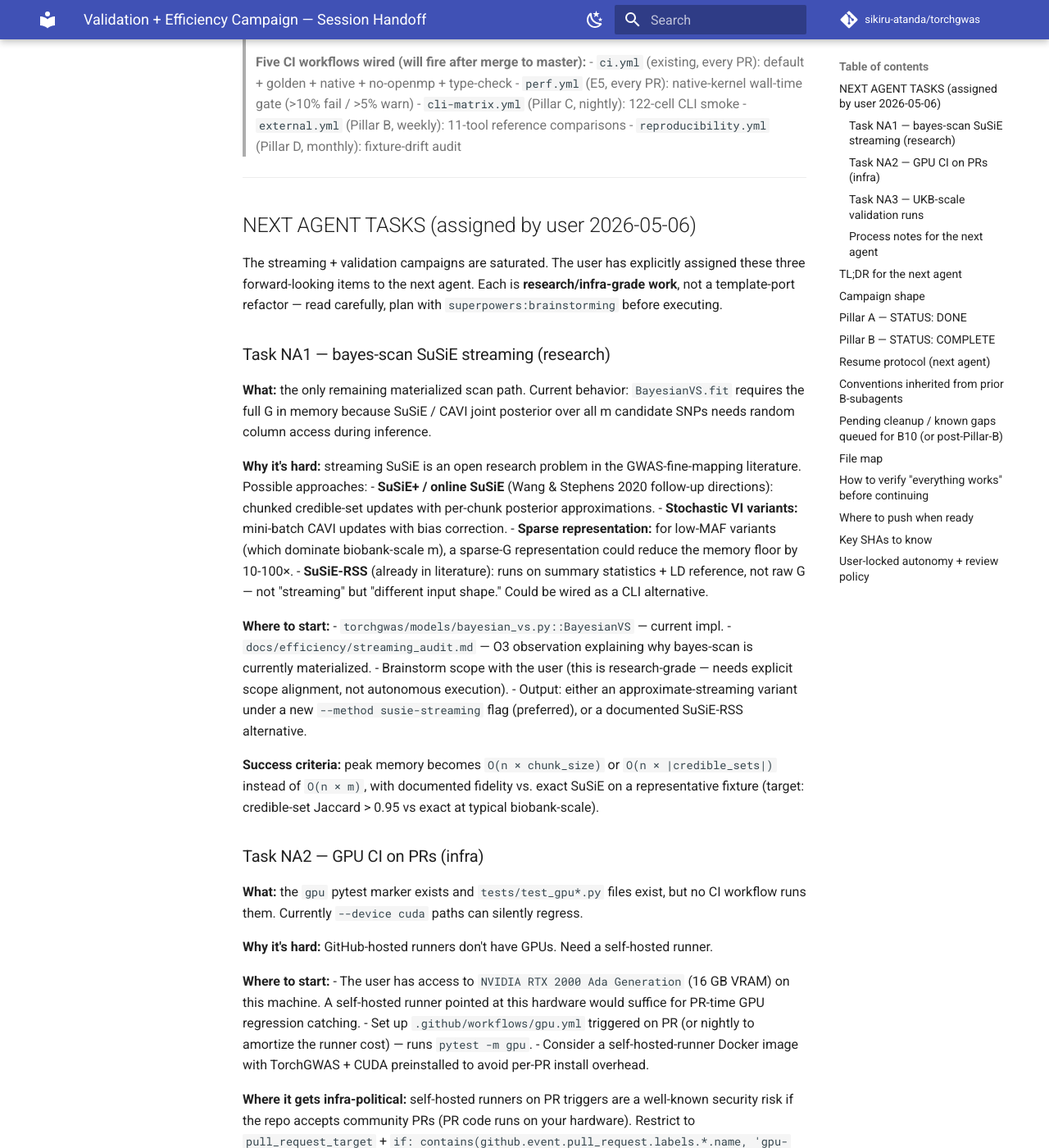
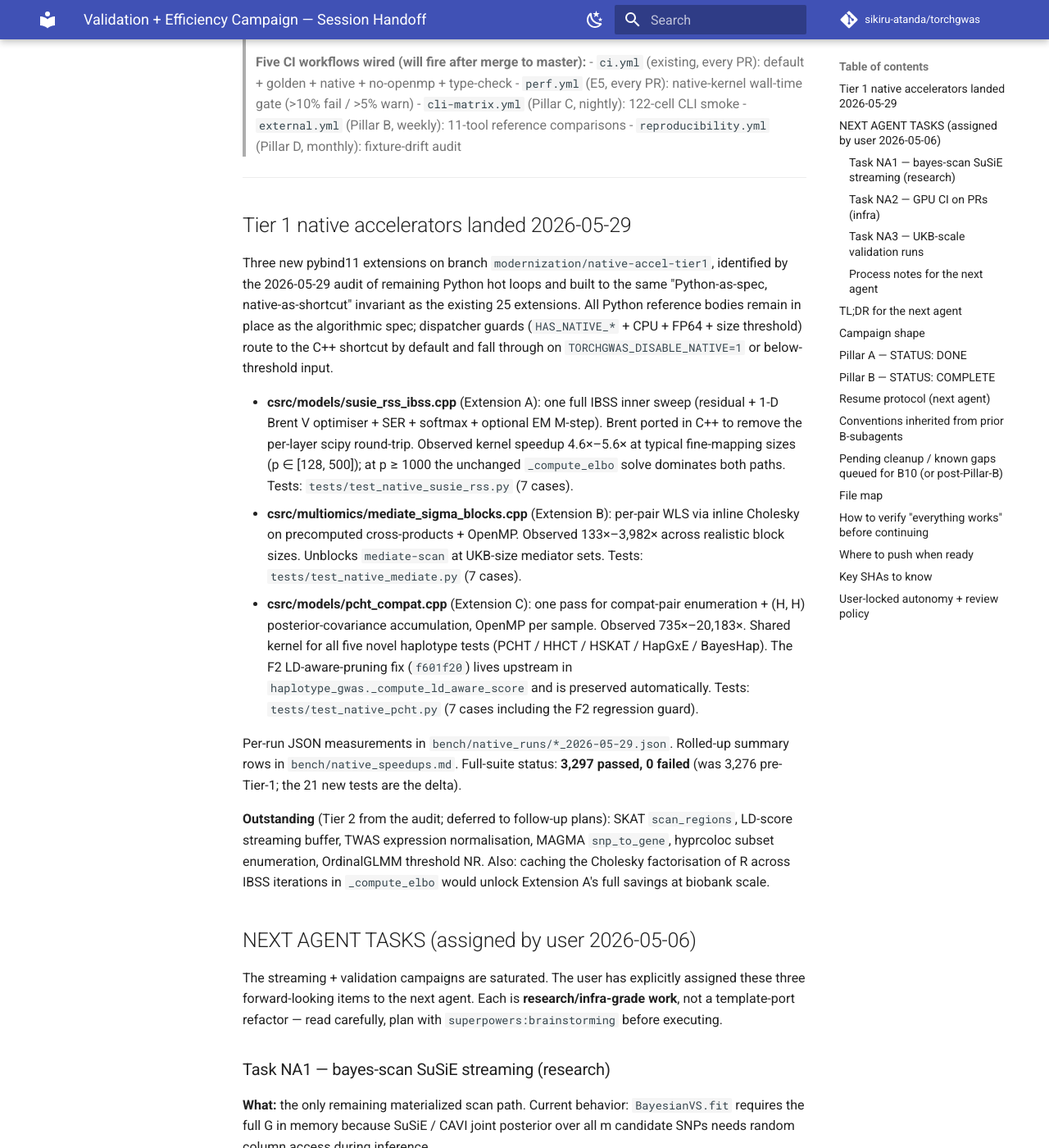
Before and after one commit to sikiru-atanda/torchgenomics, an MkDocs documentation site: the page built from docs/superpowers/SESSION_HANDOFF.md, in a window 1280 px wide and 1400 px high, scrolled down 1548 px. Shown: the whole window at 82% size. Built offline with MkDocs 1.6.1 and Material for MkDocs 9.7.7, drawn with Linux system fonts in a browser that asks for light colours; comment, search, counter and statistics services are not loaded.

Commit message:
Tier 1 native accelerators: SESSION_HANDOFF rollup
Adds "Tier 1 native accelerators landed 2026-05-29" paragraph
covering Extensions A (SuSiE-RSS IBSS), B (mediation σ_u/σ_v), and C
(PCHT compat-pair). Documents observed speedups, test files, F2
invariant preservation (PCHT), and ELBO bottleneck (SuSiE-RSS).

Raw per-run measurements live in bench/native_runs/*_2026-05-29.json;
the rolled-up bench/native_speedups.md is gitignored and regenerated
by bench/native_speedups.py.

Full-suite status: 3297 passed, 0 failed (was 3276 pre-Tier-1; the
21 new tests are the delta).

Co-Authored-By: Claude Opus 4.7 (1M context) <noreply@anthropic.com>

```diff
--- a/docs/superpowers/SESSION_HANDOFF.md
+++ b/docs/superpowers/SESSION_HANDOFF.md
@@ -48,6 +48,50 @@
 > - `reproducibility.yml` (Pillar D, monthly): fixture-drift audit
 
 ---
+
+## Tier 1 native accelerators landed 2026-05-29
+
+Three new pybind11 extensions on branch
+`modernization/native-accel-tier1`, identified by the
+2026-05-29 audit of remaining Python hot loops and built to the same
+"Python-as-spec, native-as-shortcut" invariant as the existing 25
+extensions. All Python reference bodies remain in place as the
+algorithmic spec; dispatcher guards (`HAS_NATIVE_*` + CPU + FP64 +
+size threshold) route to the C++ shortcut by default and fall through
+on `TORCHGWAS_DISABLE_NATIVE=1` or below-threshold input.
+
+- **csrc/models/susie_rss_ibss.cpp** (Extension A): one full IBSS
+  inner sweep (residual + 1-D Brent V optimiser + SER + softmax +
+  optional EM M-step). Brent ported in C++ to remove the per-layer
+  scipy round-trip. Observed kernel speedup 4.6×–5.6× at typical
+  fine-mapping sizes (p ∈ [128, 500]); at p ≥ 1000 the unchanged
+  `_compute_elbo` solve dominates both paths. Tests:
+  `tests/test_native_susie_rss.py` (7 cases).
+- **csrc/multiomics/mediate_sigma_blocks.cpp** (Extension B): per-pair
+  WLS via inline Cholesky on precomputed cross-products + OpenMP.
+  Observed 133×–3,982× across realistic block sizes. Unblocks
+  `mediate-scan` at UKB-size mediator sets. Tests:
+  `tests/test_native_mediate.py` (7 cases).
+- **csrc/models/pcht_compat.cpp** (Extension C): one pass for
+  compat-pair enumeration + (H, H) posterior-covariance accumulation,
+  OpenMP per sample. Observed 735×–20,183×. Shared kernel for all
+  five novel haplotype tests (PCHT / HHCT / HSKAT / HapGxE /
+  BayesHap). The F2 LD-aware-pruning fix (`f601f20`) lives upstream
+  in `haplotype_gwas._compute_ld_aware_score` and is preserved
+  automatically. Tests: `tests/test_native_pcht.py` (7 cases including
+  the F2 regression guard).
+
+Per-run JSON measurements in `bench/native_runs/*_2026-05-29.json`.
+Rolled-up summary rows in `bench/native_speedups.md`. Full-suite
+status: **3,297 passed, 0 failed** (was 3,276 pre-Tier-1; the 21 new
+tests are the delta).
+
+**Outstanding** (Tier 2 from the audit; deferred to follow-up plans):
+SKAT `scan_regions`, LD-score streaming buffer, TWAS expression
+normalisation, MAGMA `snp_to_gene`, hyprcoloc subset enumeration,
+OrdinalGLMM threshold NR. Also: caching the Cholesky factorisation
+of R across IBSS iterations in `_compute_elbo` would unlock
+Extension A's full savings at biobank scale.
 
 ## NEXT AGENT TASKS (assigned by user 2026-05-06)
 
```
